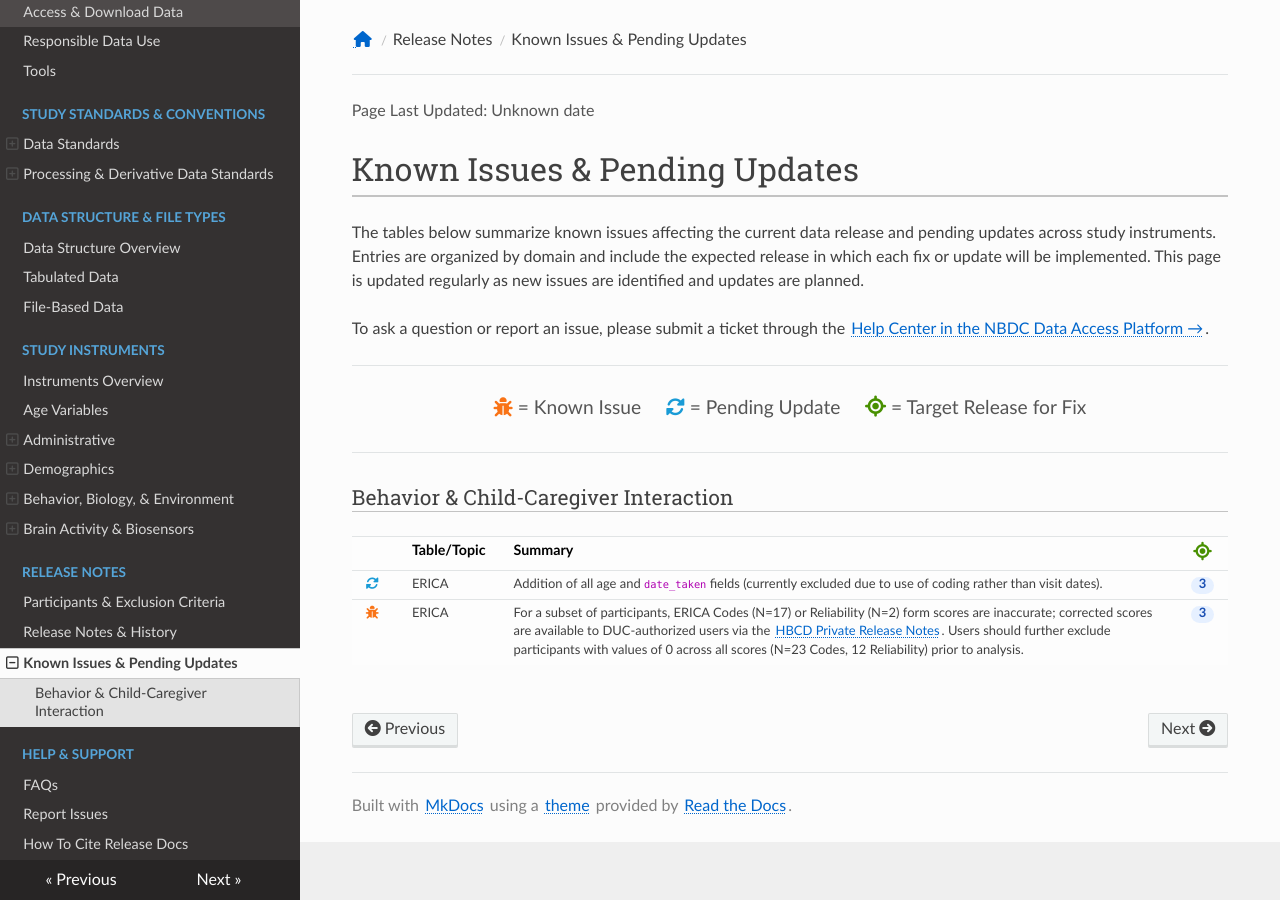
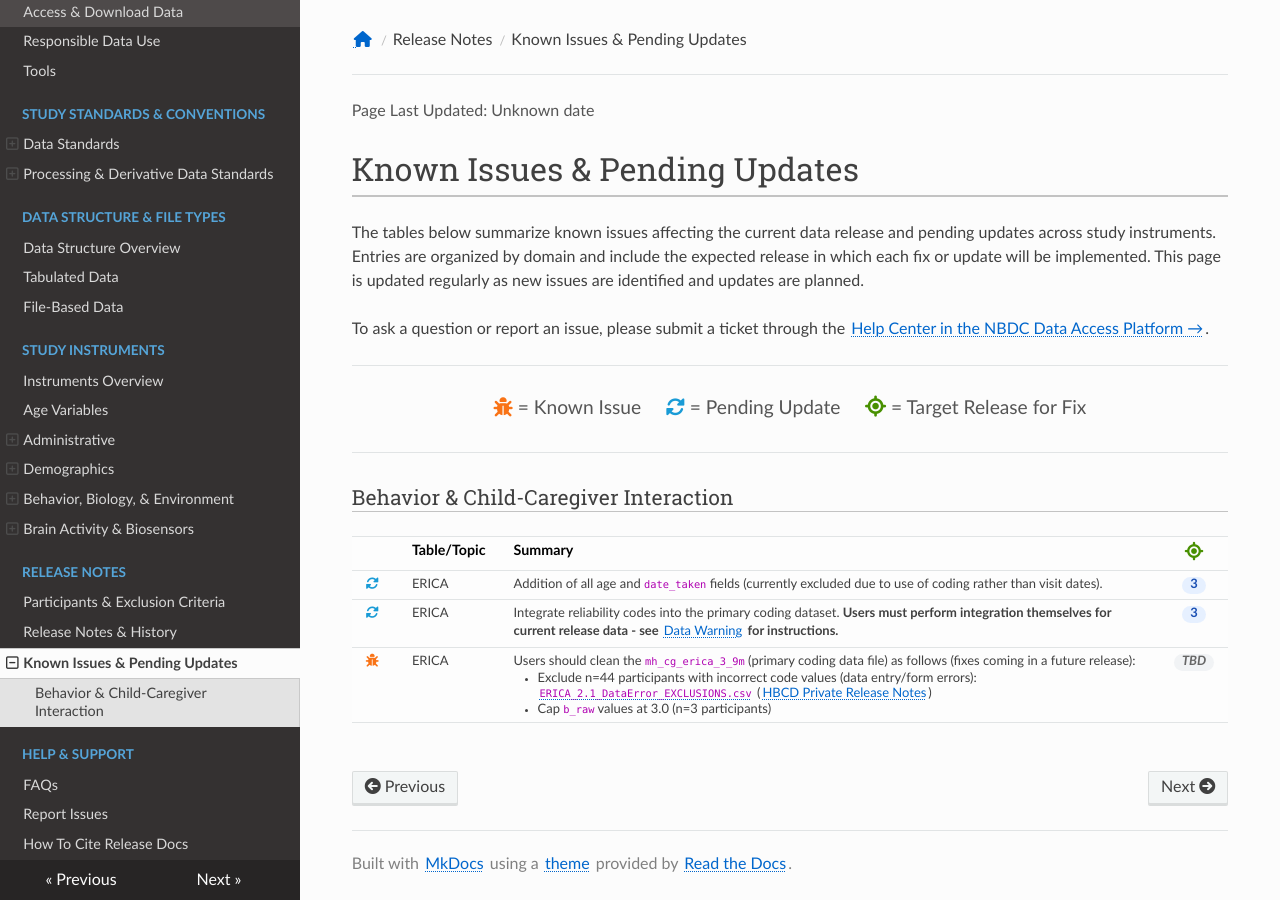
Before and after one commit to nbdc-datahub/hbcd-docs, an MkDocs documentation site: the page built from docs/changelog/issues-updates.md, in a window 1280 px wide. Built offline with MkDocs 1.6.1, drawn with Linux system fonts in a browser that asks for light colours; nearby versions of some CDN libraries.

Commit message:
udpate ERICA known issues

```diff
--- a/docs/changelog/issues-updates.md
+++ b/docs/changelog/issues-updates.md
@@ -71,12 +71,40 @@ To ask a question or report an issue, please submit a ticket through the [Help C
 <td>Addition of all age and <code>date_taken</code> fields (currently excluded due to use of coding rather than visit dates).</td>
 <td style='text-align: center;'><span class='pr-pill pr-general'>3</span></td>
 </tr>
+
 <tr>
+<td><i class="fa-solid fa-rotate icon-rotate"></i></td>
+<td>ERICA</td>
+<td>Integrate reliability codes into the primary coding dataset. <b>Users must perform integration themselves for current release data - see <a href="../../instruments/bcgi/erica/#warning">Data Warning</a> for instructions.</b></td>
+<td style='text-align: center;'><span class='pr-pill pr-general'>3</span></td>
+</tr>
+
+<tr>
+<td><i class="fas fa-bug icon-bug"></i></td>
+<td>ERICA</td>
+<td>Users should clean the <code>mh_cg_erica_3_9m</code> (primary coding data file) as follows (fixes coming in a future release):
+<ul>
+  <li>
+    Exclude n=44 participants with incorrect code values (data entry/form errors):
+    <a href="https://hbcd-docs-private.lassoinformatics.com/participant_lists/ERICA_2.1_DataError_EXCLUSIONS.csv"><code>ERICA_2.1_DataError_EXCLUSIONS.csv</code></a>
+    (<a href="https://hbcd-docs-private.lassoinformatics.com">HBCD Private Release Notes</a>)
+  </li>
+  <li>
+    Cap <code>b_raw</code> values at 3.0 (n=3 participants)
+  </li>
+</ul>
+</td>
+<td style='text-align: center;'><span class='pr-pill pr-tbd'>TBD</span></td>
+</tr>
+
+</tbody></table>
+
+
+<!-- ### ORIG:
+
 <tr>
 <td><i class="fas fa-bug icon-bug"></i></td>
 <td>ERICA</td>
 <td>For a subset of participants, ERICA Codes (N=17) or Reliability (N=2) form scores are inaccurate; corrected scores are available to DUC-authorized users via the <a href="https://hbcd-docs-private.lassoinformatics.com/#download">HBCD Private Release Notes</a>. Users should further exclude participants with values of 0 across all scores (N=23 Codes, 12 Reliability) prior to analysis. </td>
 <td style='text-align: center;'><span class='pr-pill pr-general'>3</span></td>
-</tr>
-<tr>
-</tbody></table>
+</tr> -->
```
Also changed, not shown: docs/instruments/bcgi/erica.md (+9 -1 lines), 1 other file.
